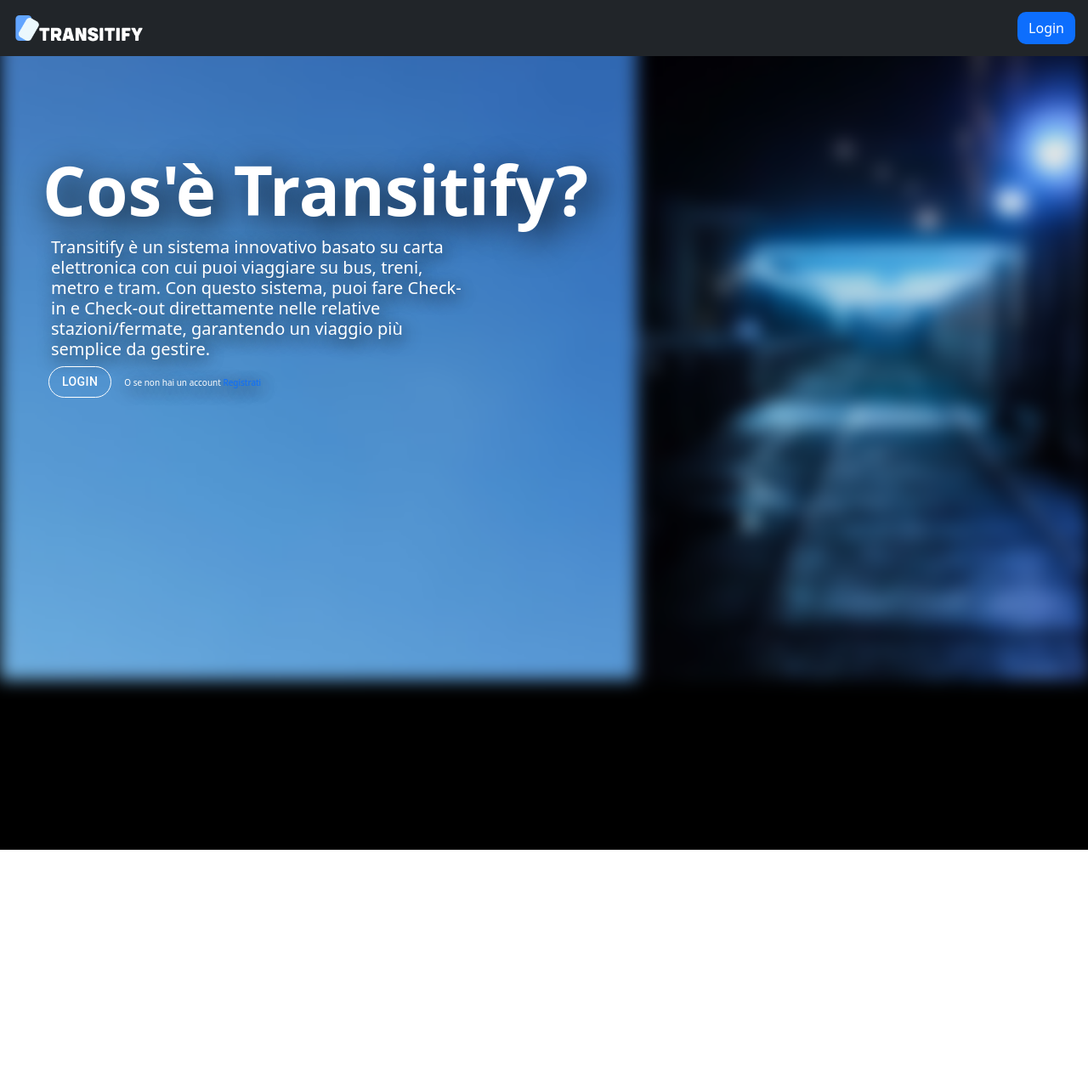
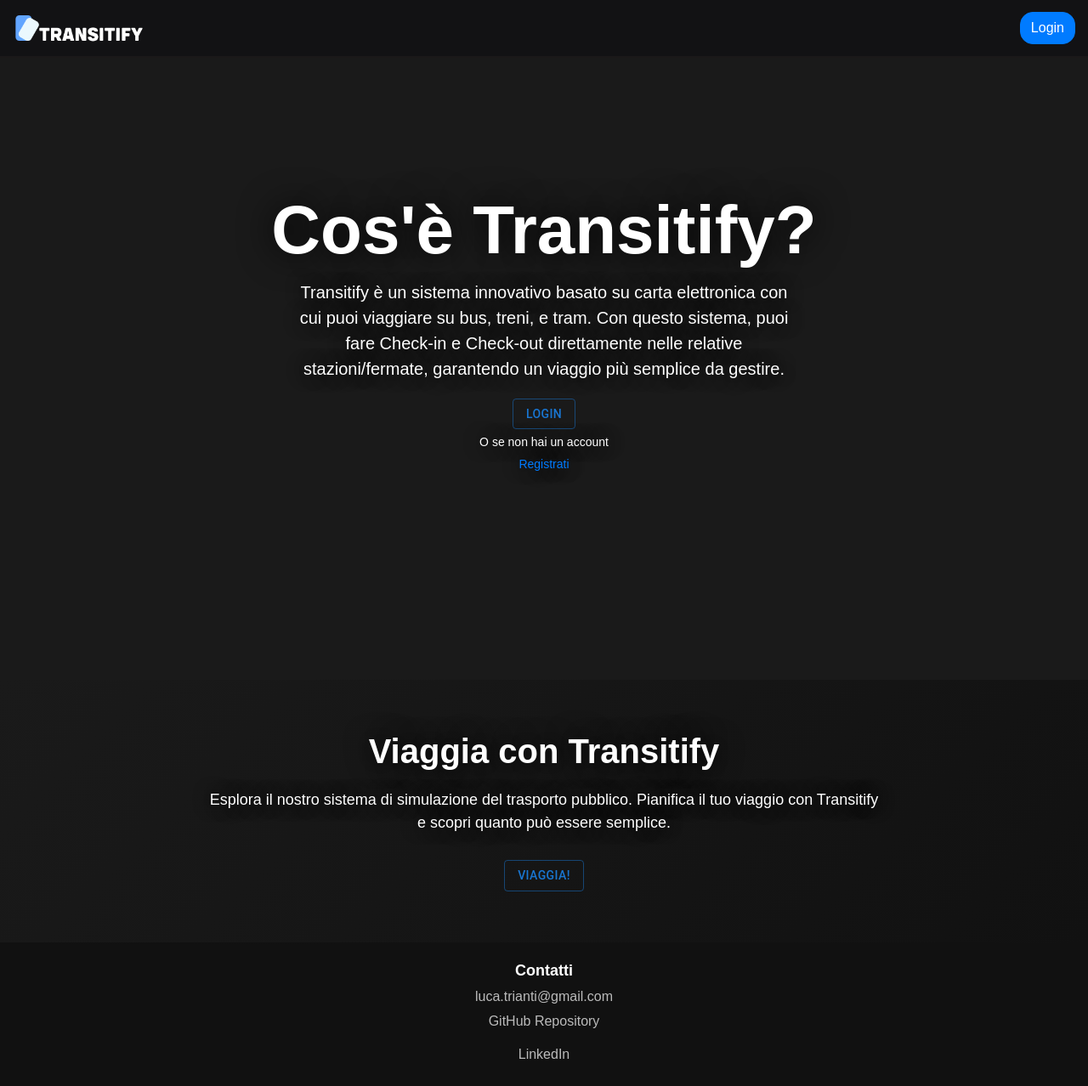
Before and after one commit to Lukottino/Transitify, a React (Create React App) app: page / in a window 1280 px wide. Shown: the whole page at 85% size. Before the commit the page ends 1000 px from the top, so only its background shows below. Built offline with nearby package versions, Linux system fonts and the light colour scheme.

Commit message:
Feature: Better Navbar & HomePage UI

```diff
--- /dev/null
+++ b/src/HomePage.css
@@ -0,0 +1,157 @@
+/* Definizione dei colori */
+:root {
+    --primary-dark: #1a1a1a; /* Colore di sfondo principale */
+    --secondary-dark: #111;  /* Colore di sfondo secondario */
+    --accent-color: #007bff; /* Colore di accento, simile al pulsante Login */
+    --text-color: white;     /* Colore del testo */
+  }
+
+  body {
+    margin: 0;
+    font-family: Arial, sans-serif;
+  }
+
+  .homepage-container {
+    background: var(--primary-dark);
+    min-height: 100vh;
+    display: flex;
+    flex-direction: column;
+    align-items: center;
+    justify-content: center;
+    color: var(--text-color);
+  }
+
+  .content {
+    width: 100%;
+    max-width: 800px;
+    text-align: center;
+    padding-bottom: 40px; /* Aggiungi spazio per il footer */
+  }
+
+  .text-section {
+    margin-top: 20px;
+  }
+
+  .title {
+    text-shadow: 0 0 40px black;
+    font-weight: bold;
+    font-size: 80px;
+    margin-bottom: 10px;
+  }
+
+  .description {
+    text-shadow: 0 0 20px black;
+    font-weight: 400;
+    font-size: 20px;
+    line-height: 1.5;
+    margin: 0 auto;
+    max-width: 600px;
+  }
+
+  .button-section-vertical {
+    margin-top: 20px;
+    display: flex;
+    flex-direction: column;
+    align-items: center;
+  }
+
+  .login-button {
+    color: var(--text-color);
+    border-color: var(--text-color);
+    border-radius: 20px;
+    margin-bottom: 10px;
+  }
+
+  .register-label {
+    text-shadow: 0 0 20px black;
+    font-weight: 500;
+    font-size: 14px;
+    margin-bottom: 5px;
+    margin-top: 5px;
+  }
+
+  .register-link {
+    text-decoration: none;
+    text-shadow: 0 0 20px black;
+    font-weight: 500;
+    font-size: 14px;
+    color: var(--accent-color);
+  }
+
+  /* Sezione Viaggio */
+  .trip-section {
+    background: linear-gradient(135deg, var(--primary-dark), var(--secondary-dark));
+    padding: 60px 20px;
+    text-align: center;
+    color: var(--text-color);
+  }
+
+  .trip-content {
+    max-width: 800px;
+    margin: 0 auto;
+  }
+
+  .trip-title {
+    font-size: 40px;
+    font-weight: bold;
+    margin-bottom: 20px;
+    text-shadow: 0 0 30px black;
+  }
+
+  .trip-description {
+    font-size: 18px;
+    margin-bottom: 30px;
+    text-shadow: 0 0 20px black;
+  }
+
+  .trip-button {
+    color: var(--text-color);
+    border-color: var(--text-color);
+    border-radius: 20px;
+  }
+
+  /* Footer */
+  .footer {
+    background-color: var(--secondary-dark);
+    color: var(--text-color);
+    text-align: center;
+    padding: 20px 0;
+  }
+
+  .footer-content {
+    max-width: 800px;
+    margin: 0 auto;
+  }
+
+  .footer-content p {
+    margin: 0;
+    font-size: 18px;
+    font-weight: bold;
+  }
+
+  .footer-content a {
+    display: block;
+    color: #bbb;
+    text-decoration: none;
+    margin: 5px 0;
+  }
+
+  .footer-content a:hover {
+    color: var(--accent-color);
+  }
+
+  .social-links {
+    display: flex;
+    justify-content: center;
+    gap: 10px;
+    margin-top: 10px;
+  }
+
+  .social-links a {
+    color: #bbb;
+    text-decoration: none;
+  }
+
+  .social-links a:hover {
+    color: var(--accent-color);
+  }
--- a/src/HomePage.js
+++ b/src/HomePage.js
@@ -1,48 +1,50 @@
 import * as React from 'react';
-import Button from '@mui/material/Button'
+import Button from '@mui/material/Button';
 import { useNavigate } from "react-router-dom";
+import './HomePage.css'; // Importa il file CSS
 
 function HomePage() {
-
   let navigate = useNavigate();
-  const routeChange = (path) =>{
+  const routeChange = (path) => {
     navigate(path);
   }
 
   return (
     <>
-      <div style={{backgroundColor: "black",
-                  height:"100vh",
-                  display: "flex",
-                  flexDirection: "row",
-                  alignItems: "left",
-                  justifyContent: "left",
-                  color: "white"}}>
-          <div style={{justifyContent:"center", display:""}}>
-              <img style={{objectFit:"cover", height:"100%", width:"100%", filter: "blur(10px)"}} src={require("./resources/trainstationwphomepage.jpg")}></img>
-              <div style={{left:"50px", top:"200px", position:"absolute"}}>
-                  <h1 style={{textShadow:"black 10px 10px 40px", fontWeight:"bold", fontSize:"80px", marginTop:"-2%"}}>Cos'è Transitify?</h1>
-                  <h6 style={{textShadow:"black 2px 5px 20px", marginLeft:"10px", fontWeight:"400", width:"40%", fontSize:"20px"}}>Transitify è un sistema innovativo basato
-                  su carta elettronica con cui puoi viaggiare su bus, treni, metro e tram.
-                  Con questo sistema, puoi fare Check-in e Check-out direttamente nelle relative
-                  stazioni/fermate, garantendo un viaggio più semplice da gestire.</h6>
-                  <div style={{height: "200px",
-                              display: "inline-block",
-                              marginTop: "0",
-                              width:"300px",
-                              alignItems:"right",
-                              justifyContent:"right",
-                              marginLeft:"7px"}}>
-                    <Button variant='outlined' onClick={() => routeChange("/login")} style={{color:"white", borderColor:"white", height:"100%px", borderRadius:"20px"}}>Login</Button>
-                    <label style={{textShadow:"black 2px 5px 20px", fontWeight:"500", fontSize:"10px", paddingLeft:"5%"}}>O se non hai un account</label>
-                    <a href='/register' style={{textDecoration:"none", textShadow:"black 2px 5px 20px", fontWeight:"500", fontSize:"10px"}}> Registrati</a>
-                  </div>
-              </div>
+      <div className="homepage-container">
+        <div className="content">
+          <div className="text-section">
+            <h1 className="title">Cos'è Transitify?</h1>
+            <p className="description">
+              Transitify è un sistema innovativo basato su carta elettronica con cui puoi viaggiare su bus, treni, e tram. Con questo sistema, puoi fare Check-in e Check-out direttamente nelle relative stazioni/fermate, garantendo un viaggio più semplice da gestire.
+            </p>
           </div>
+          <div className="button-section-vertical">
+            <Button variant='outlined' onClick={() => routeChange("/login")} className="login-button">Login</Button>
+            <label className="register-label">O se non hai un account</label>
+            <a href='/register' className="register-link">Registrati</a>
+          </div>
+        </div>
       </div>
-      <div style={{height: "200px", backgroundColor:"black", color:"white"}}>
 
+      <div className="trip-section">
+        <div className="trip-content">
+          <h2 className="trip-title">Viaggia con Transitify</h2>
+          <p className="trip-description">Esplora il nostro sistema di simulazione del trasporto pubblico. Pianifica il tuo viaggio con Transitify e scopri quanto può essere semplice.</p>
+          <Button variant='outlined' onClick={() => routeChange("/trip")} className="trip-button">VIAGGIA!</Button>
+        </div>
       </div>
+
+      <footer className="footer">
+        <div className="footer-content">
+          <p>Contatti</p>
+          <a href="mailto:luca.trianti@gmail.com">luca.trianti@gmail.com</a>
+          <a href="https://github.com/Lukottino/Transitify" target="_blank" rel="noopener noreferrer">GitHub Repository</a>
+          <div className="social-links">
+            <a href="https://www.linkedin.com/in/luca-trianti-362176227/" target="_blank" rel="noopener noreferrer">LinkedIn</a>
+          </div>
+        </div>
+      </footer>
     </>
   );
 }
--- /dev/null
+++ b/src/Navbar.css
@@ -0,0 +1,16 @@
+.custom-navbar {
+    background-color: #121214 !important; /* Colore di sfondo blu scuro */
+    border-bottom: 2px solid #1b1919; /* Bordo inferiore blu scuro */
+}
+
+.custom-button {
+    color: white !important; /* Colore del testo bianco */
+    background-color: #007bff !important; /* Colore di sfondo blu (come il pulsante Login) */
+    border-color: #007bff !important; /* Colore del bordo blu */
+    border-radius: 15px !important; /* Bordo arrotondato */
+}
+
+.custom-button:hover {
+    background-color: #0056b3 !important; /* Colore di sfondo blu scuro al passaggio del mouse */
+    border-color: #0056b3 !important; /* Colore del bordo blu scuro al passaggio del mouse */
+}
--- a/src/Navbar.js
+++ b/src/Navbar.js
@@ -3,6 +3,7 @@ import { Button, Navbar, Form, Row, Col } from 'react-bootstrap';
 import 'bootstrap/dist/css/bootstrap.min.css';
 import { useNavigate } from 'react-router-dom';
 import logo from "./resources/transitify.png";
+import './Navbar.css';
 
 function CustomNavbar() {
     let navigate = useNavigate();
@@ -33,7 +34,7 @@ function CustomNavbar() {
 
     return (
         <>
-            <Navbar bg='dark' variant='dark' className="justify-content-between fixed-top">
+            <Navbar bg='dark' variant='dark' className="justify-content-between fixed-top custom-navbar">
                 <Navbar.Brand href="/" style={{ paddingLeft: "10px" }}>
                     <img
                         src={logo}
@@ -47,11 +48,11 @@ function CustomNavbar() {
                         <Col xs="auto">
                             {isAuthenticated ? (
                                 <>
-                                    <Button onClick={handleLogout} style={{ borderColor: "transparent", height: "100%px", borderRadius: "10px" }}>Logout</Button>
-                                    <Button onClick={() => routeChange("/profile")} style={{ borderColor: "transparent", height: "100%px", borderRadius: "10px", marginLeft: "10px" }}>Profile</Button>
+                                    <Button onClick={handleLogout} className="custom-button">Logout</Button>
+                                    <Button onClick={() => routeChange("/profile")} className="custom-button" style={{ marginLeft: "10px" }}>Profile</Button>
                                 </>
                             ) : (
-                                <Button onClick={() => routeChange("/login")} style={{ borderColor: "transparent", height: "100%px", borderRadius: "10px" }}>Login</Button>
+                                <Button onClick={() => routeChange("/login")} className="custom-button">Login</Button>
                             )}
                         </Col>
                     </Row>
```
